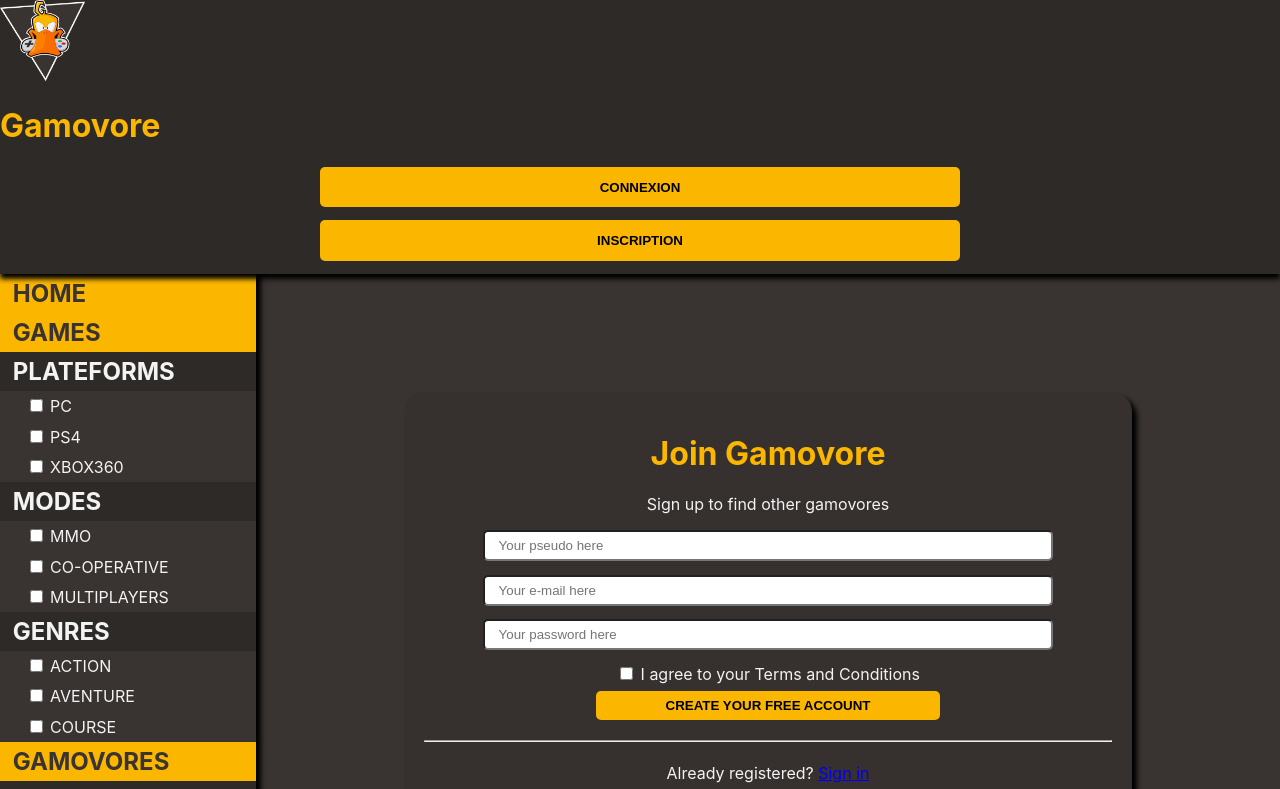
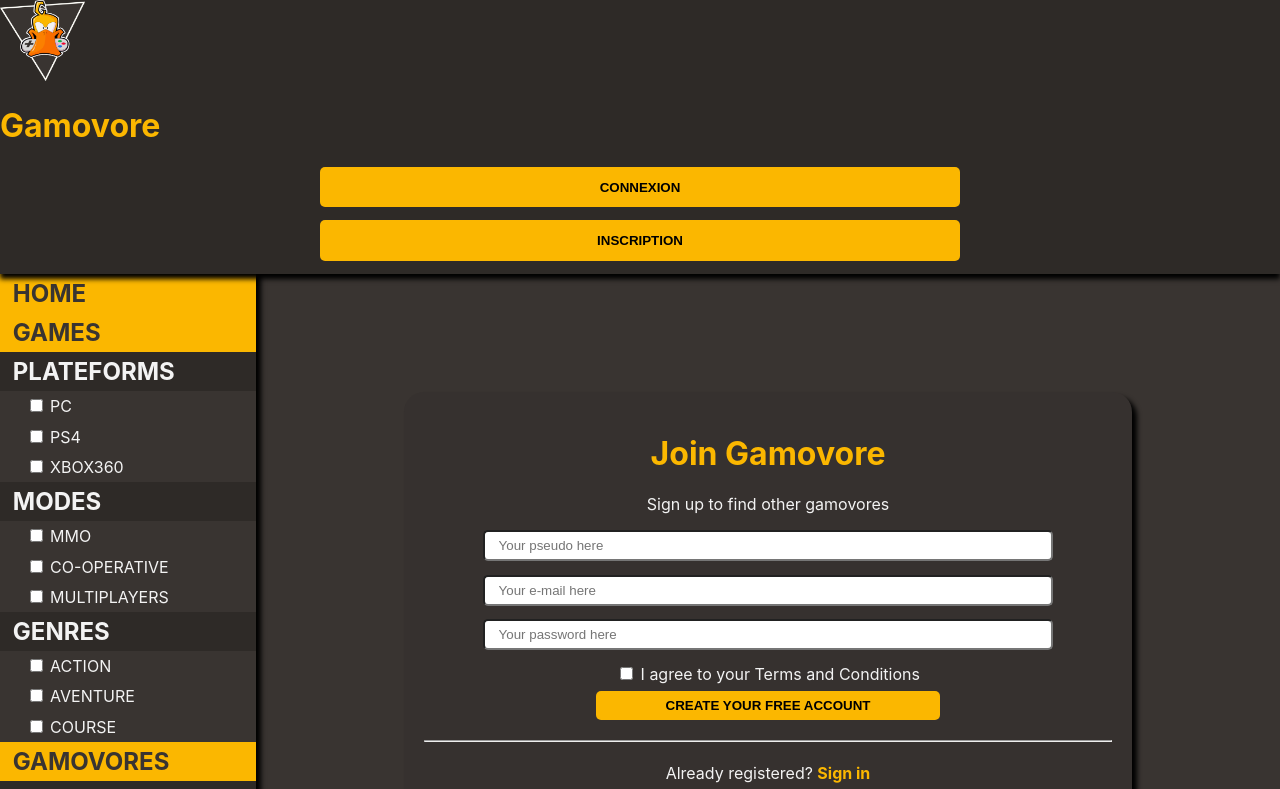
Before and after one commit to WildCodeSchool/Lyon-js-202005-project-gamovore, a React (Create React App) app: page /sign-up in a window 1280 px wide. Shown: the top 789 px of the page. Built offline with nearby package versions, Linux system fonts and the light colour scheme.

Commit message:
Add Linked to SignupForm

```diff
--- a/src/App.js
+++ b/src/App.js
@@ -28,7 +28,9 @@ const App = () => {
   return (
     <AuthContext.Provider value={{ currentUser, setCurrentUser }}>
     <Router>
-    <GridLayout Connected>
+
+    <GridLayout>
+
       <HeaderBox />
 
       <SidebarBox/>
@@ -47,7 +49,7 @@ const App = () => {
 
       </Main>
       <FooterBox />
-    </GridLayout>
+      </GridLayout>
     </Router>
     </AuthContext.Provider>
   );
--- a/src/components/SignUpForm.js
+++ b/src/components/SignUpForm.js
@@ -5,6 +5,7 @@ import Form from "./Form";
 import Input from "./Input";
 import Button from "./Button";
 import SeparForm from "./SeparForm";
+import Linked from "./Linked";
 
 const SignUpForm = () => {
     return (
@@ -20,7 +21,7 @@ const SignUpForm = () => {
             <input type="checkbox" /> I agree to your Terms and Conditions
             <Button type="submit">Create your free account</Button>
             <SeparForm/>
-            <p>Already registered?  <NavLink to="/sign-in">Sign in</NavLink></p>
+            <p>Already registered?  <Linked to="/sign-in">Sign in</Linked></p>
         </Form>
     )
 }
```
